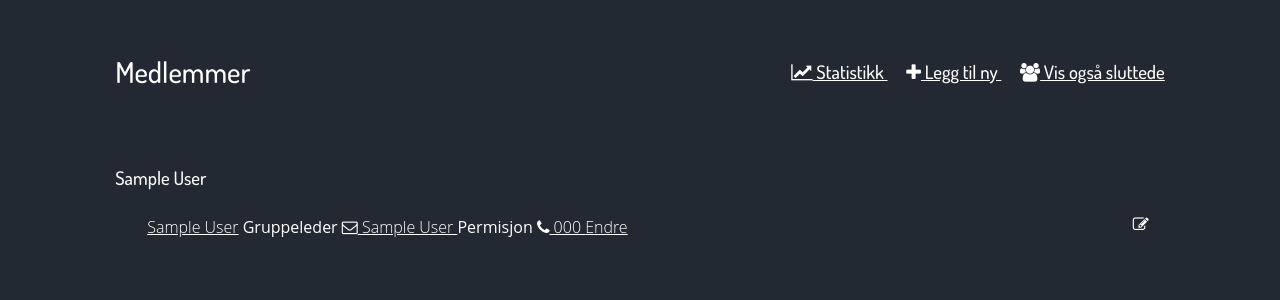
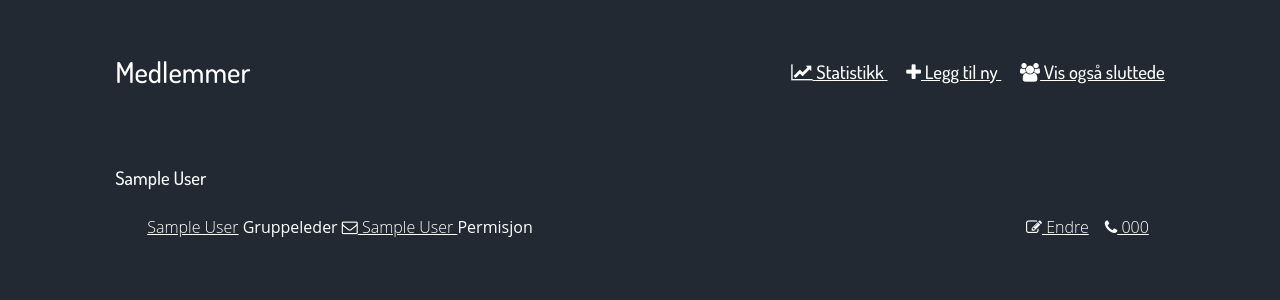
Before and after one commit to kalkins/buk-django, a Django app: page /medlemmer/ in a window 1280 px wide. Shown: the part 64-364 px from the top of the page. Run offline with Django 3.2, Linux system fonts and the light colour scheme; a user stored in the database is signed in; tables that the repository leaves empty hold one stand-in row (values such as "Sample post"); parts of the project's set-up code (start-up, migrations or seed data) failed here and were passed over.

Commit message:
Add css that was left out earlier

```diff
--- a/members/static/members/css/member_list.css
+++ b/members/static/members/css/member_list.css
@@ -1,40 +1,39 @@
-/* line 5, member_list.scss */
+/* line 3, member_list.scss */
 section div:first-child h2 {
   display: inline-block;
 }
-/* line 9, member_list.scss */
+/* line 7, member_list.scss */
 section div:first-child h3 {
   display: inline-block;
   float: right;
   margin-top: 1.6em;
 }
-/* line 14, member_list.scss */
+/* line 12, member_list.scss */
 section div:first-child h3 a {
   margin-left: 1em;
 }
-
-/* line 26, member_list.scss */
-section a.graylink.change_member {
+/* line 18, member_list.scss */
+section .change_member {
   visibility: hidden;
   float: right;
 }
-/* line 31, member_list.scss */
-section i.fa.fa-edit {
+/* line 23, member_list.scss */
+section .change_member {
   float: right;
   margin-right: 1em;
   visibility: visible;
 }
-/* line 39, member_list.scss */
-section div.member {
+/* line 29, member_list.scss */
+section .member {
   margin-bottom: 1.5em;
   margin-left: 2em;
 }
-/* line 41, member_list.scss */
-section div.member a.graylink.phone {
+/* line 30, member_list.scss */
+section .member .phone {
   float: right;
   margin-right: 1em;
 }
-/* line 53, member_list.scss */
+/* line 41, member_list.scss */
 section h3 {
   margin-top: 3em;
   margin-bottom: 1.5em;
```
